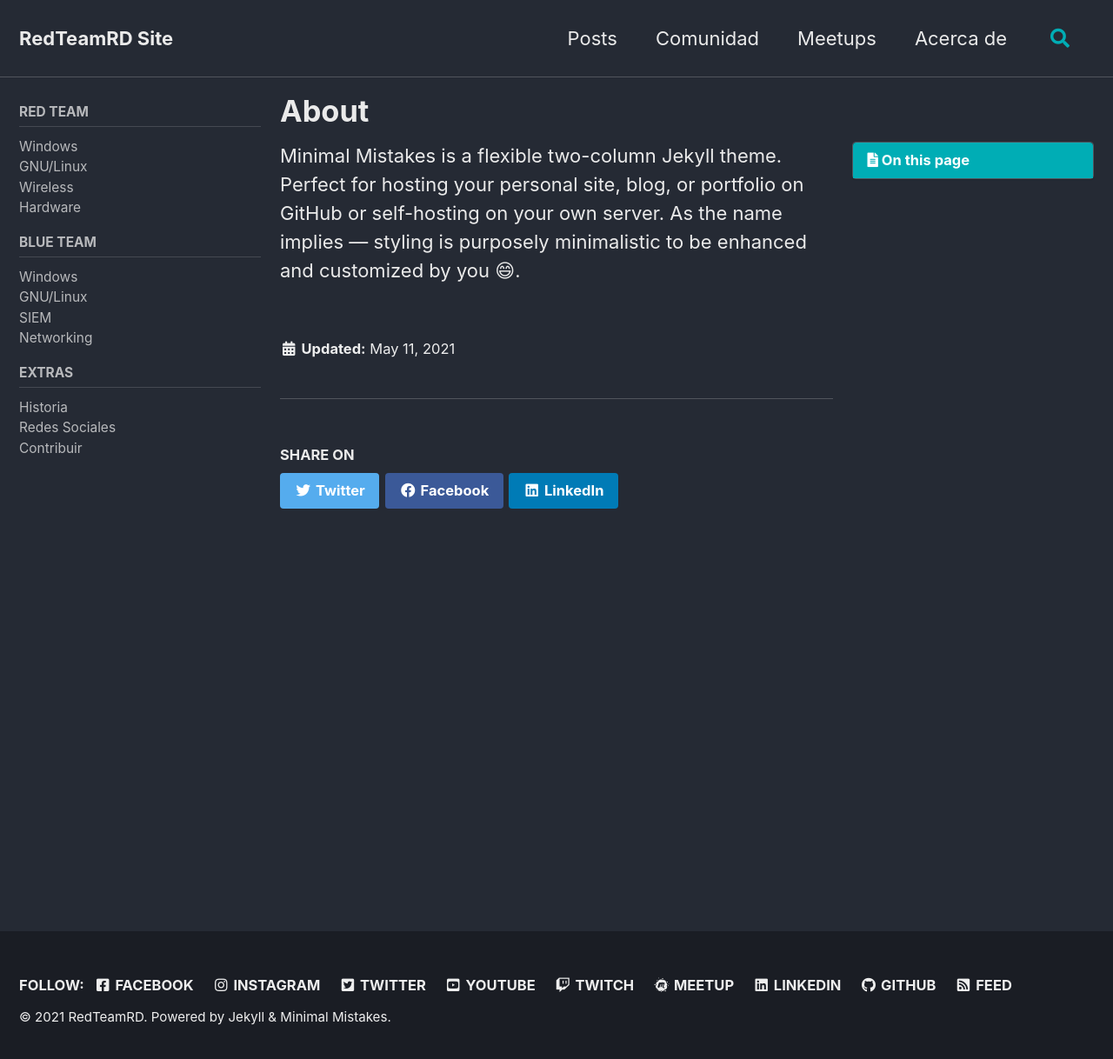
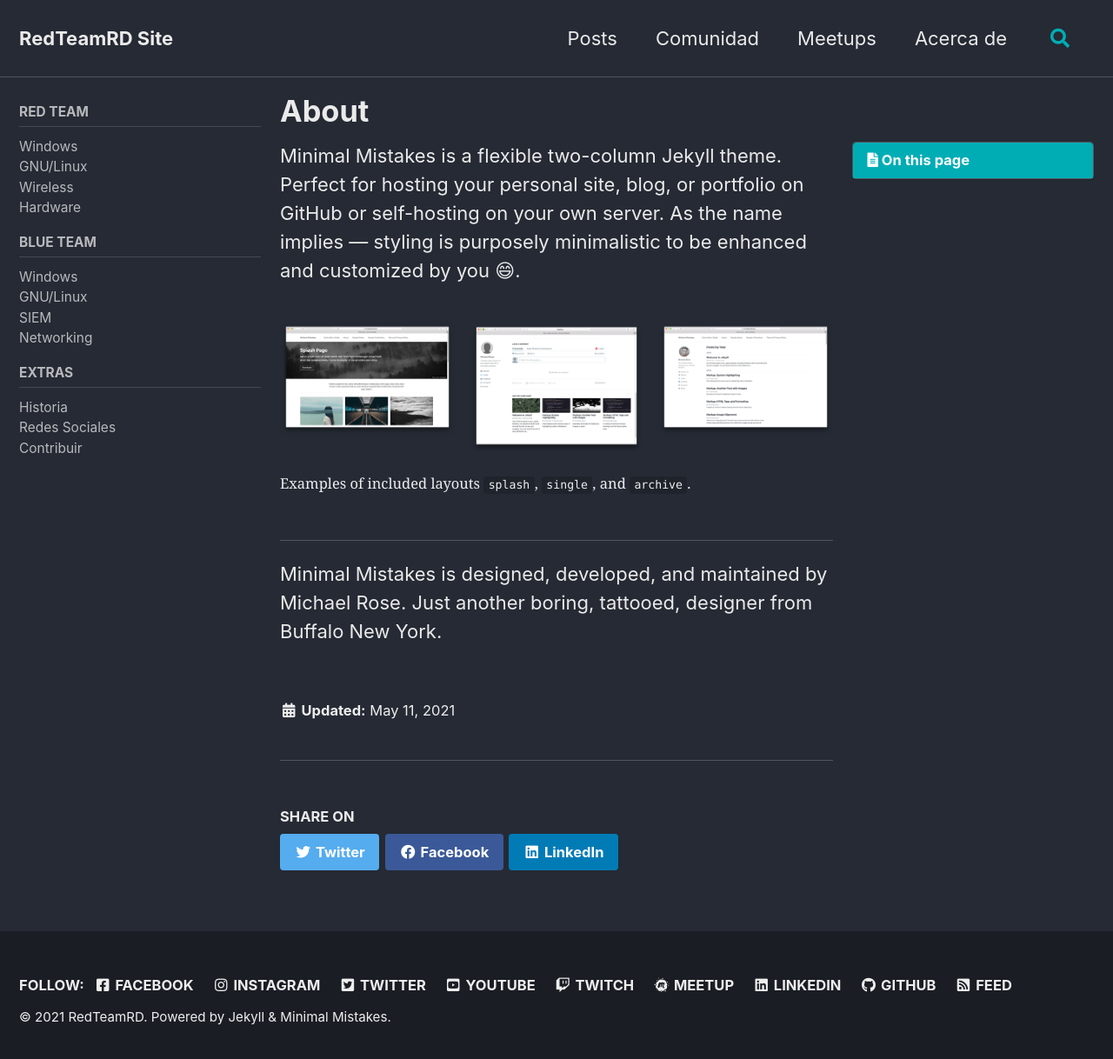
Before and after one commit to redteamrd/RedTeamRD.github.io, a Jekyll site: the page built from _pages/about.md, in a window 1280 px wide and 1226 px high. Shown: the top 1218 px of the window at 87% size. Built offline with Jekyll 4.4.1, drawn with Linux system fonts in a browser that asks for light colours; cached includes are drawn as plain includes; emoji names are drawn with the system emoji font.

Commit message:
Update about.md

```diff
--- a/_pages/about.md
+++ b/_pages/about.md
@@ -17,3 +17,9 @@
 ---
 
 Minimal Mistakes is a flexible two-column Jekyll theme. Perfect for hosting your personal site, blog, or portfolio on GitHub or self-hosting on your own server. As the name implies --- styling is purposely minimalistic to be enhanced and customized by you :smile:.
+
+{% include gallery id="layouts_gallery" caption="Examples of included layouts `splash`, `single`, and `archive`." %}
+
+---
+
+Minimal Mistakes is designed, developed, and maintained by Michael Rose. Just another boring, tattooed, designer from Buffalo New York.
```
